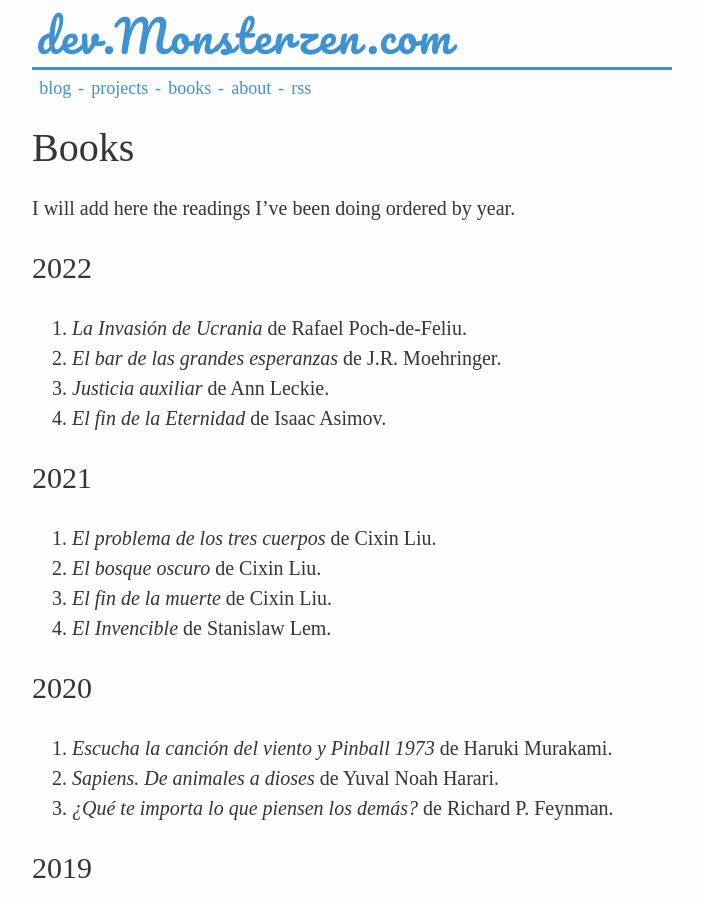
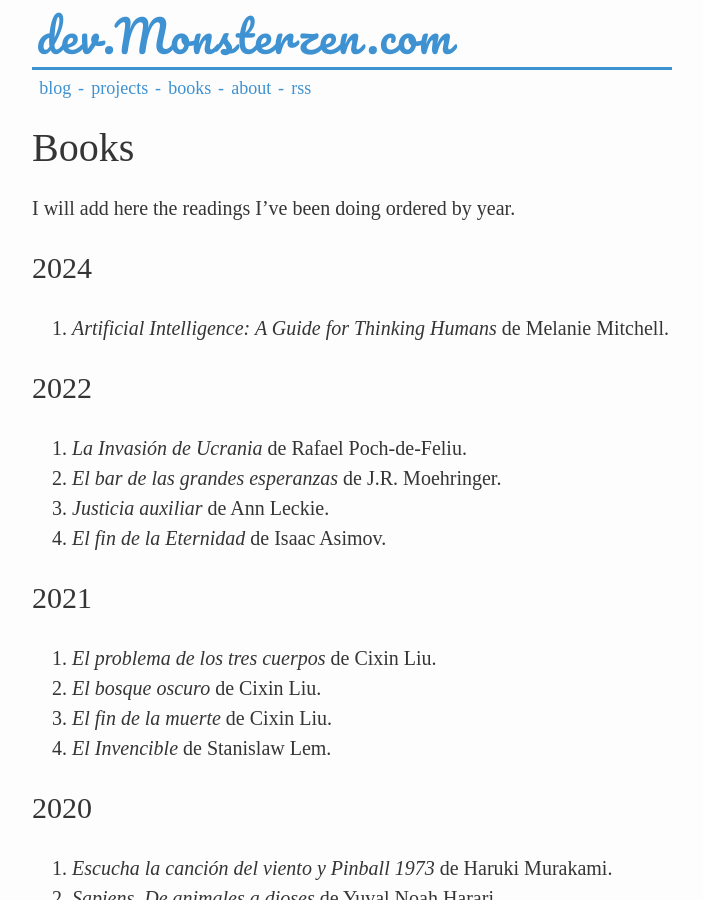
Before and after one commit to jfcalvo/jfcalvo.github.com, a Jekyll site: the page built from books.markdown, in a window 1280 px wide and 900 px high. Shown: the whole window, without its empty margins (288-991 px from the left). Built offline with Jekyll 4.4.1, drawn with Linux system fonts in a browser that asks for light colours; some web fonts are replaced.

Commit message:
Update books.markdown

```diff
--- a/books.markdown
+++ b/books.markdown
@@ -7,6 +7,10 @@ permalink: /books/
 # Books
 
 I will add here the readings I've been doing ordered by year.
+
+## 2024
+
+1. *Artificial Intelligence: A Guide for Thinking Humans* de Melanie Mitchell.
 
 ## 2022
 
```
